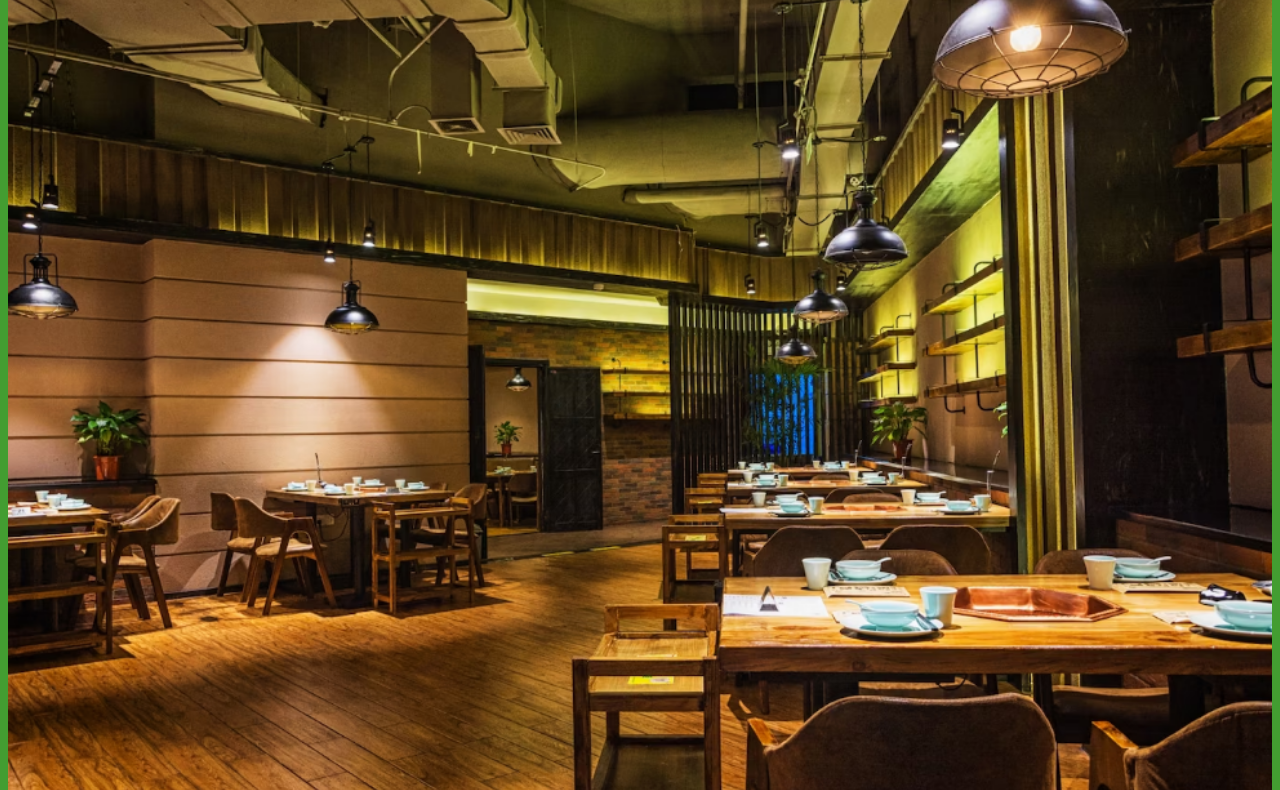
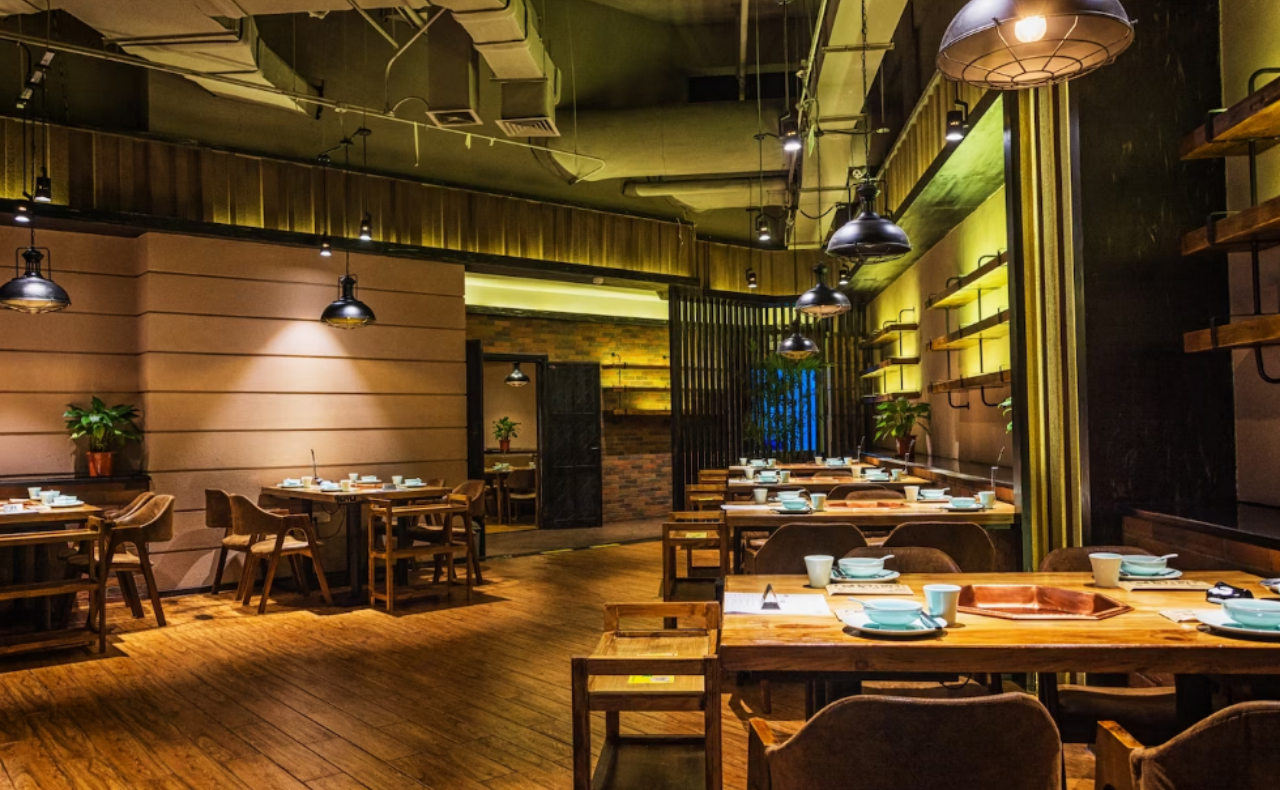
Before and after one commit to CameronTheDeveloper/restaurant-homepage, a website built with webpack: page dist/index.html in a window 1280 px wide. Shown: the part 212-1002 px from the top of the page. Built offline with nearby package versions, Linux system fonts and the light colour scheme.

Commit message:
Remove welcome.css unnecessary styles

```diff
--- a/src/styles/welcome.css
+++ b/src/styles/welcome.css
@@ -3,8 +3,6 @@
 }
 
 #content {
-    padding: 8px;
-    display: grid;
     grid-template-columns: 1fr;
     grid-template-rows: 1fr 8fr 1fr;
 }
```
